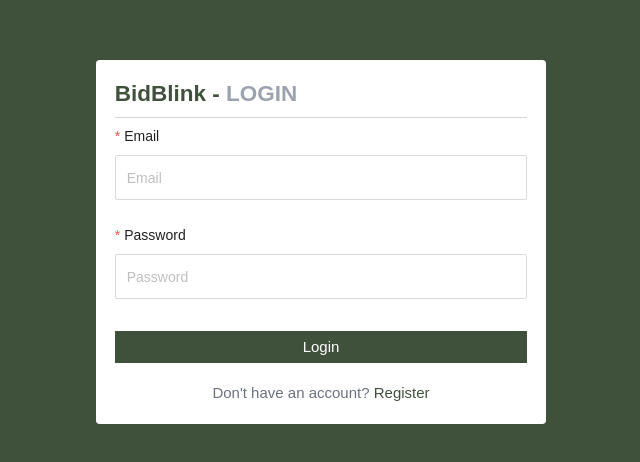
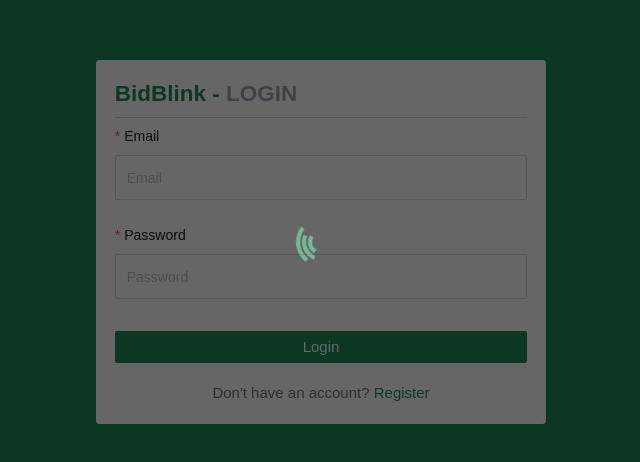
Before and after one commit to The-Parth-Choudhary/BidBlink, a React (Create React App) app in the folder client/: page /login in a window 1280 px wide. Shown: the part 158-620 px from the top of the page, without its empty margins (319-959 px from the left). Built offline with nearby package versions, Linux system fonts and the light colour scheme.

Commit message:
Updated UI

```diff
--- a/client/src/App.js
+++ b/client/src/App.js
@@ -13,7 +13,7 @@
     const { loading } = useSelector(state => state.loaders);
 
     return (
-        <div>
+        <div className="bg-main">
             {loading && <Spinner />}
             <BrowserRouter>
                 <Routes>
--- a/client/src/components/Notifications.js
+++ b/client/src/components/Notifications.js
@@ -45,7 +45,7 @@
                                     <span>{notification.message}</span>
                                     <h1 className='text-gray-500 text-sm'>{moment(notification.createdAt).fromNow()}</h1>
                                 </div>
-                                <i className="ri-delete-bin-line cursor-pointer flex items-center" onClick={() => {
+                                <i className="ri-delete-bin-line cursor-pointer flex items-center text-red-600" onClick={() => {
                                     deleteCurrNotification(notification._id);
                                 }}></i>
                             </div>
--- a/client/src/components/ProtectedPage.js
+++ b/client/src/components/ProtectedPage.js
@@ -80,7 +80,7 @@
                 <h1 className="text-2xl text-white cursor-pointer" onClick={() => { navigate('/') }}>BidBlink</h1>
 
                 <div className='bg-white py-2 px-5 rounded flex gap-5'>
-                    <span className='cursor-pointer uppercase' onClick={() => {
+                    <span className='cursor-pointer uppercase text-main' onClick={() => {
                         if (user.role === 'user') {
                             navigate('/profile');
                         }
@@ -88,7 +88,7 @@
                             navigate('/admin');
                         }
                     }}>
-                        {user.name}
+                        <b>{user.name}</b>
                     </span>
 
                     <Badge size='small' count={notifications?.filter((notification) => !notification.read).length}
@@ -96,10 +96,10 @@
                             readNotifications();
                             setShowNotifications(true)
                         }}>
-                        <i class="ri-notification-2-line cursor-pointer"></i>
+                        <i class="ri-notification-2-line cursor-pointer text-yellow-600"></i>
                     </Badge>
 
-                    <i className="ri-logout-box-r-line cursor-pointer" onClick={() => {
+                    <i className="ri-logout-box-r-line cursor-pointer text-red-600" onClick={() => {
                         localStorage.removeItem('token');
                         navigate('/login');
                     }}></i>
--- a/client/src/components/Spinner.js
+++ b/client/src/components/Spinner.js
@@ -1,13 +1,40 @@
 import React from 'react'
 
 function Spinner() {
-  return (
-    <div className='fixed inset-0 bg-black z-[9999] flex justify-center items-center opacity-60'>
-        <div className='w-14 h-14 border-1 border-solid border-white border-t-transparent rounded-full animate-spin'>
+    const styles = `
+        .loader {
+        width: 50px;
+        aspect-ratio: 1;
+        display: grid;
+        border: 4px solid #0000;
+        border-radius: 50%;
+        border-right-color: #1F8B59;
+        animation: l15 1s infinite linear;
+        }
+        .loader::before,
+        .loader::after {
+        content: "";
+        grid-area: 1/1;
+        margin: 2px;
+        border: inherit;
+        border-radius: 50%;
+        animation: l15 2s infinite;
+        }
+        .loader::after {
+        margin: 8px;
+        animation-duration: 3s;
+        }
+        @keyframes l15{
+        100%{transform: rotate(1turn)}
+        }
+    `;
 
+    return (
+        <div className='fixed inset-0 bg-black z-[9999] flex justify-center items-center opacity-60'>
+            <style>{styles}</style>
+            <div className="loader"></div>
         </div>
-    </div>
-  )
+    )
 }
 
 export default Spinner
--- a/client/src/index.css
+++ b/client/src/index.css
@@ -5,7 +5,7 @@
 /* font */
 @import url('https://fonts.googleapis.com/css2?family=Montserrat&display=swap');
 
-*{
+* {
     margin: 0;
     padding: 0;
     box-sizing: border-box;
@@ -13,28 +13,48 @@
     font-size: 15px;
 }
 
-input, select, textarea{
+body {
+    background-color: #EEF9EE;
+}
+
+input,
+select,
+textarea {
     min-height: 45px !important;
     border: 1px solid #b9b9b9;
     width: 100%;
 }
 
-input:focus, textarea:focus, select:focus{
+input:focus,
+textarea:focus,
+select:focus {
     outline: none !important;
     border: 1px solid #6a6a6a;
     box-shadow: none !important;
 }
 
-button{
+button {
     height: 45px;
     box-shadow: none !important;
 }
 
-table{
+table {
     border: #a1a1a1 1px solid;
     border-radius: 2px;
 }
 
-i{
+i {
     font-size: 20px;
 }
+
+.bg-main {
+    background-color: #EEF9EE;
+}
+
+.bg-card {
+    background-color: #FCFEFC;
+}
+
+.text-main {
+    color: #1F8B59;
+}
--- a/client/src/index.js
+++ b/client/src/index.js
@@ -14,14 +14,14 @@
             theme={{
                 components: {
                     Button: {
-                        colorPrimary: '#40513b',
-                        colorPrimaryHover: '#40513b',
-                        borderRadius: '0px',
+                        colorPrimary: '#1F8B59',
+                        colorPrimaryHover: '#1F8B59',
+                        borderRadius: '2px'
                     }
                 },
                 token: {
                     borderRadius: '2px',
-                    colorPrimary: '#40513b'
+                    colorPrimary: '#2d6a4f'
                 }
             }}>
             <App />
--- a/client/src/pages/Home/Filters.js
+++ b/client/src/pages/Home/Filters.js
@@ -53,7 +53,7 @@
                     {categories.map((category) => {
                         return (
                             <div className='flex items-center gap-2'>
-                                <input type="checkbox" name={category.name} id={category.name} className='w-3'
+                                <input type="checkbox" name={category.name} id={category.name} className='w-3 text-main'
                                     checked={filters.category.includes(category.value)}
                                     onChange={(e) => {
                                         if (e.target.checked) {
--- a/client/src/pages/Profile/Products/Images.js
+++ b/client/src/pages/Profile/Products/Images.js
@@ -60,11 +60,10 @@
         <div>
             <div className="flex gap-5 mb-5">
                 {images.map((image) => {
-                    return <div className='flex gap-2 border-solid border-gray-500 rounded p-2 items-end'>
-                        <img className='h-20 w-20 object-cover' src={image} alt="" />
-                        <i className="ri-delete-bin-line cursor-pointer" onClick={() => {
+                    return <div className='flex gap-2 border-solid border-2 border-gray-600 rounded'>
+                        <img className='h-20 w-20 object-cover cursor-pointer rounded' src={image} alt="" onClick={()=>{
                             deleteImage(image);
-                        }}></i>
+                        }} />
                     </div>
                 })}
             </div>
--- a/client/src/pages/Profile/Products/index.js
+++ b/client/src/pages/Profile/Products/index.js
@@ -76,7 +76,19 @@
         },
         {
             title: 'Status',
-            dataIndex: 'status'
+            dataIndex: 'status',
+            render: (text, record) => {
+                let color;
+                if (text === 'pending') color = '#bebe00'
+                else if (text === 'approved') color = 'green'
+                else color = 'red'
+                return {
+                    props: {
+                        style: { color: color, fontWeight: 500 }
+                    },
+                    children: text.toUpperCase()
+                };
+            }
         },
         {
             title: 'Added on',
@@ -89,14 +101,14 @@
             render: (text, record) => {
                 return (
                     <div className="flex gap-5 items-center">
-                        <i className="ri-delete-bin-line cursor-pointer" onClick={() => {
+                        <i className="ri-delete-bin-line cursor-pointer text-red-600" onClick={() => {
                             deleteProduct(record._id);
                         }}></i>
-                        <i className="ri-pencil-line cursor-pointer" onClick={() => {
+                        <i className="ri-pencil-line cursor-pointer text-blue-600" onClick={() => {
                             setSelectedProduct(record);
                             setShowProductForm(true);
                         }}></i>
-                        <span className="underline cursor-pointer" onClick={() => {
+                        <span className="cursor-pointer text-green-600" onClick={() => {
                             setSelectedProduct(record);
                             setShowBids(true);
                         }}>Show Bids</span>
--- a/client/src/redux/loadersSlice.js
+++ b/client/src/redux/loadersSlice.js
@@ -3,7 +3,7 @@
 export const loadersSlice = createSlice({
     name: 'loaders',
     initialState: {
-        loading: false
+        loading: true
     },
     reducers: {
         SetLoader: (state, action) => {
--- a/client/tailwind.config.js
+++ b/client/tailwind.config.js
@@ -6,7 +6,7 @@
     theme: {
         extend: {
             colors: {
-                primary: "#40513b",
+                primary: "#1F8B59",
             },
         },
     },
```
Also changed, not shown: client/src/pages/Home/index.js (+4 -4 lines).
